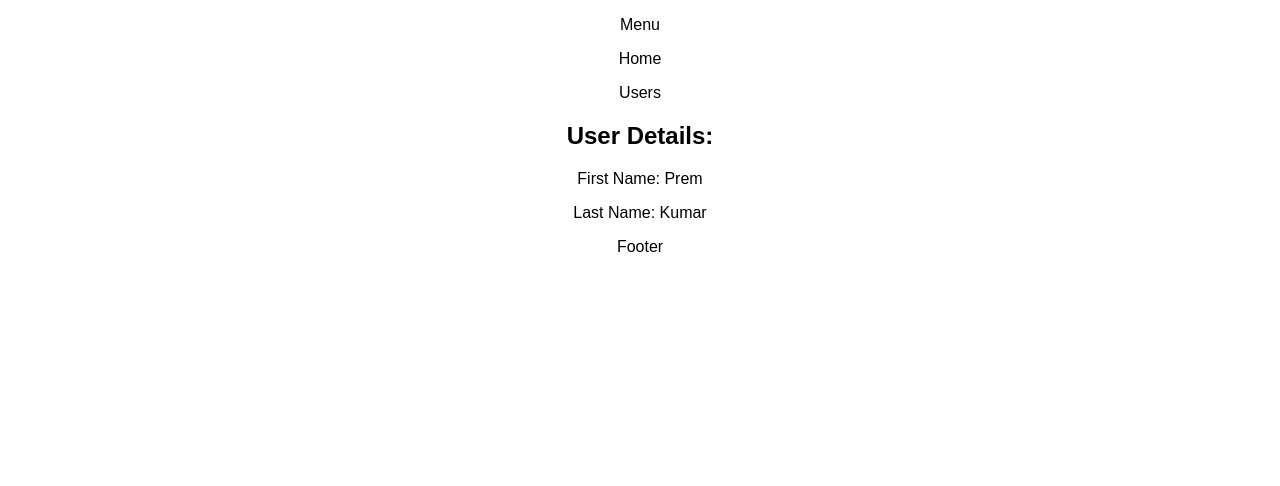
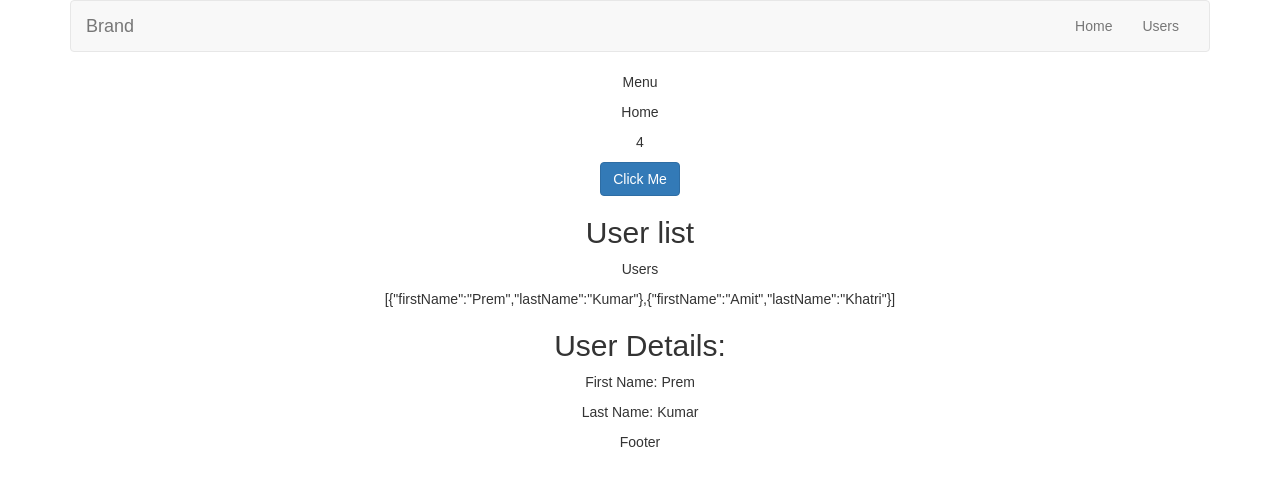
Before and after one commit to webpkm/react, a React (Create React App) app: page / in a window 1280 px wide. Shown: the top 486 px of the page. Built offline with nearby package versions, Linux system fonts and the light colour scheme.

Commit message:
Adding the other modules and updated the location

```diff
--- a/public/index.html
+++ b/public/index.html
@@ -10,6 +10,7 @@
     -->
     <link rel="manifest" href="%PUBLIC_URL%/manifest.json">
     <link rel="shortcut icon" href="%PUBLIC_URL%/favicon.ico">
+    <link rel="stylesheet" href="https://maxcdn.bootstrapcdn.com/bootstrap/3.3.7/css/bootstrap.min.css" integrity="sha384-BVYiiSIFeK1dGmJRAkycuHAHRg32OmUcww7on3RYdg4Va+PmSTsz/K68vbdEjh4u" crossorigin="anonymous">
     <!--
       Notice the use of %PUBLIC_URL% in the tags above.
       It will be replaced with the URL of the `public` folder during the build.
--- a/src/App.js
+++ b/src/App.js
@@ -1,13 +1,22 @@
 import React, { Component } from 'react';
 import './App.css';
-import Home from "./Home";
-import Footer from "./Footer";
-import Menu from "./Menu";
-import Users from "./Users";
-import User from "./User";
+import { Home } from "./components/Home";
+import { Header } from "./components/Header";
+import { Footer } from "./components/Footer";
+import { Menu } from "./components/Menu";
+import { Users } from "./components/Users";
+import { User } from "./components/User";
 
 class App extends Component {
   render() {
+    let users = [{
+      firstName: 'Prem',
+      lastName: 'Kumar'
+    },
+    {
+      firstName: 'Amit',
+      lastName: 'Khatri'
+    }];
 
     let user = {
       firstName: 'Prem',
@@ -15,12 +24,15 @@ class App extends Component {
     }
 
     return (
-      <div className="App">
-      <Menu/>
-      <Home/>
-      <Users user={user}/>
-      <User/>
-      <Footer/>
+      <div className="container">
+        <Header/>
+        <div className="App">
+          <Menu/>
+          <Home/>
+          <Users users={users}><h2>User list</h2></Users>
+          <User user={user}/>
+          <Footer/>
+        </div>
       </div>
     );
   }
--- a/src/Menu.js
+++ /dev/null
@@ -1,17 +0,0 @@
-import React, { Component } from 'react';
-
-class Menu extends Component {
-  constructor() {
-    super();
-  }
-
-  render() {
-    return (
-      <div>
-        <p>Menu</p>
-      </div>
-    )
-  }
-}
-
-export default Menu;
--- a/src/Footer.js
+++ b/src/components/Footer.js
@@ -1,6 +1,6 @@
 import React, { Component } from 'react';
 
-class Footer extends Component {
+export class Footer extends Component {
   constructor() {
     super();
   }
@@ -13,5 +13,3 @@ class Footer extends Component {
     )
   }
 }
-
-export default Footer;
--- /dev/null
+++ b/src/components/Header.js
@@ -0,0 +1,31 @@
+import React, { Component } from 'react';
+
+export class Header extends Component {
+  constructor() {
+    super();
+  }
+
+  render() {
+    return (
+      <nav className="navbar navbar-default">
+        <div className="container-fluid">
+          <div className="navbar-header">
+            <button type="button" className="navbar-toggle collapsed" data-toggle="collapse" data-target="#bs-example-navbar-collapse-1" aria-expanded="false">
+              <span className="sr-only">Toggle navigation</span>
+              <span className="icon-bar"></span>
+              <span className="icon-bar"></span>
+              <span className="icon-bar"></span>
+            </button>
+            <a className="navbar-brand" href="#">Brand</a>
+          </div>
+          <div className="collapse navbar-collapse" id="bs-example-navbar-collapse-1">
+            <ul className="nav navbar-nav navbar-right">
+              <li><a href="#">Home</a></li>
+              <li><a href="#">Users</a></li>
+            </ul>
+          </div>
+        </div>
+      </nav>
+    )
+  }
+}
--- /dev/null
+++ b/src/components/Home.js
@@ -0,0 +1,21 @@
+import React, { Component } from 'react';
+
+export class Home extends Component {
+  constructor() {
+    super();
+  }
+
+  render() {
+    let contant = "";
+    if (true) {
+      contant = <p>Home</p>;
+    }
+    return (
+      <div>
+        <div> { contant } </div>
+        <p> { 2+2 }</p>
+        <button className="btn btn-primary">Click Me</button>
+      </div>
+    )
+  }
+}
--- a/src/Users.js
+++ b/src/components/Menu.js
@@ -1,6 +1,6 @@
 import React, { Component } from 'react';
 
-class Users extends Component {
+export class Menu extends Component {
   constructor() {
     super();
   }
@@ -8,10 +8,8 @@ class Users extends Component {
   render() {
     return (
       <div>
-        <p>Users</p>
+        <p>Menu</p>
       </div>
     )
   }
 }
-
-export default Users;
--- a/src/User.js
+++ b/src/components/User.js
@@ -1,29 +1,24 @@
 import React, { Component } from 'react';
 
-class User extends Component {
+export class User extends React.Component {
   constructor() {
     super();
   }
 
   render() {
-    let user = {
-      firstName: 'Prem',
-      lastName: 'Kumar'
-    }
+    console.log(this.props);
     return (
       <div>
         <h2>User Details:</h2>
         <div>
           <p>
-            First Name: {user.firstName}
+            First Name: {this.props.user.firstName}
           </p>
           <p>
-            Last Name: {user.lastName}
+            Last Name: {this.props.user.lastName}
           </p>
         </div>
       </div>
     )
   }
 }
-
-export default User;
--- a/src/Home.js
+++ b/src/components/Users.js
@@ -1,6 +1,6 @@
 import React, { Component } from 'react';
 
-class Home extends Component {
+export class Users extends Component {
   constructor() {
     super();
   }
@@ -8,10 +8,10 @@ class Home extends Component {
   render() {
     return (
       <div>
-        <p>Home</p>
+        {this.props.children}
+        <p>Users</p>
+        <p> {JSON.stringify(this.props.users)}</p>
       </div>
     )
   }
 }
-
-export default Home;
```
